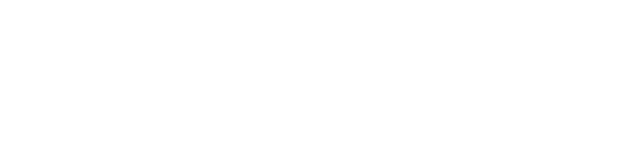
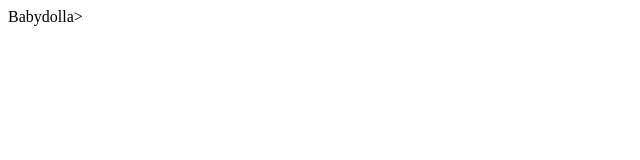
Before and after one commit to DondokaRouge/Dondoka-Rouge, a plain HTML site: page index.html in a window 1280 px wide. Shown: the whole page, without its empty margins (0-640 px from the left). Drawn offline with Linux system fonts and the light colour scheme.

Commit message:
Update index.html

```diff
--- a/index.html
+++ b/index.html
@@ -6,6 +6,6 @@
     <title>Document</title>
 </head>
 <body>
-
+    <a href:"babydolls.html">Babydoll</a>a>
 </body>
 </html>
```
